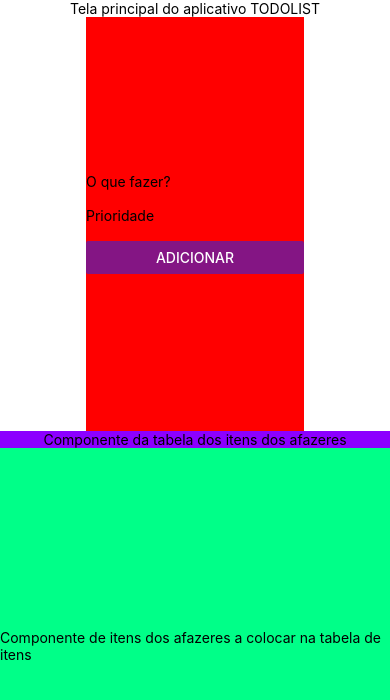
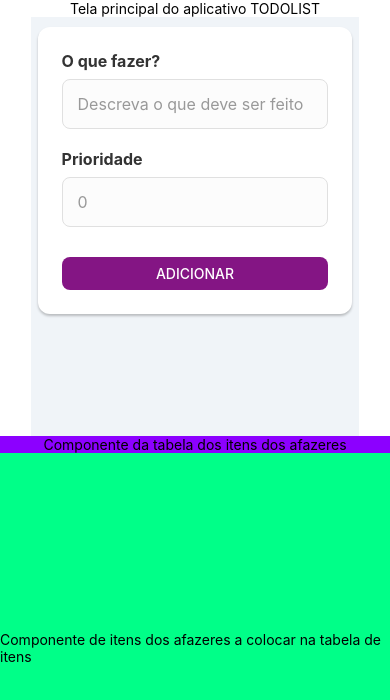
Before and after one commit to igor-mondoni/TO-DO-LIST-REACT-NATIVE, a React Native app: screen / in a window 390 px wide. Shown: the top 700 px of the page. Built offline with nearby package versions, Linux system fonts and the light colour scheme.

Commit message:
(Style): Estilizacao do componente de formulario

```diff
--- a/src/components/TodoFormInput/TodoFormInput.tsx
+++ b/src/components/TodoFormInput/TodoFormInput.tsx
@@ -9,11 +9,7 @@ type Todo = {
 export default function TodoFormInput() {
     const [textInputValueTodo, setTextInputValueTodo] = useState<Todo['todotext']>('');
     const [textInputValueTodoPriority, setTextInputValueTodoPriority] = useState<string>('');
-    const { state,addTodo } = useTodos()
-    useEffect(() => {
-        console.log(textInputValueTodo);
-        console.log(textInputValueTodoPriority);
-    }, [textInputValueTodo,textInputValueTodoPriority]);
+    const { state, addTodo } = useTodos()
 
     const handleAddTodo = () => {
         if (!textInputValueTodo.trim() || !textInputValueTodoPriority) {
@@ -28,46 +24,93 @@ export default function TodoFormInput() {
             return;
         }
 
-        addTodo(textInputValueTodo,priorityNumber);
-        console.log(state.todos)
+        addTodo(textInputValueTodo, priorityNumber);
         setTextInputValueTodo('');
         setTextInputValueTodoPriority('');
     }
 
     return (
         <View style={styles.container}>
-            <View>
-                <Text>{'O que fazer?'}</Text>
+            <View style={styles.formContainer}>
+
+                <Text style={styles.label}>{'O que fazer?'}</Text>
                 <TextInput
                     style={styles.input}
                     onChangeText={setTextInputValueTodo}
-                    value={textInputValueTodo} />
+                    value={textInputValueTodo}
+                    placeholder="Descreva o que deve ser feito"
+                    placeholderTextColor="#999"
+                />
 
-                <Text>{'Prioridade'}</Text>
+                <Text style={styles.label}>{'Prioridade'}</Text>
                 <TextInput
                     style={styles.input}
                     onChangeText={setTextInputValueTodoPriority}
                     value={textInputValueTodoPriority}
-                    inputMode="numeric" />
-                <Button
-                    onPress={handleAddTodo}
-                    title={"Adicionar"}
-                    color="#841584"
-                    accessibilityLabel="Learn more about this purple button"
+                    inputMode="numeric"
+                    placeholder="0"
+                    placeholderTextColor="#999"
                 />
+
+                <View style={styles.buttonContainer}>
+                    <Button
+                        onPress={handleAddTodo}
+                        title={"Adicionar"}
+                        color="#841584"
+                        accessibilityLabel="Adicionar nova tarefa"
+                    />
+                </View>
             </View>
         </View>
     );
 }
-
 const styles = StyleSheet.create({
     container: {
         flex: 1,
-        backgroundColor: '#ff0000ff',
+        backgroundColor: '#F0F4F8',
         alignItems: 'center',
-        justifyContent: 'center',
+        justifyContent: 'flex-start',
+        paddingTop: 10,
     },
+
+    formContainer: {
+        width: '96%',
+        padding: 24,
+        backgroundColor: '#ffffff',
+        borderRadius: 12,
+
+        shadowColor: "#000",
+        shadowOffset: {
+            width: 0,
+            height: 2,
+        },
+        shadowOpacity: 0.23,
+        shadowRadius: 2.62,
+        elevation: 4,
+    },
+
+    label: {
+        fontSize: 16,
+        fontWeight: 'bold',
+        color: '#333',
+        marginBottom: 8,
+    },
+
     input: {
-        backgroundColor: '#ff0000ff',
+        backgroundColor: '#FCFCFC',
+        height: 50,
+        borderWidth: 1,
+        borderColor: '#E0E0E0',
+        borderRadius: 8,
+        paddingHorizontal: 15,
+        marginBottom: 20,
+        fontSize: 16,
+        color: '#333',
+    },
+
+    buttonContainer: {
+        marginTop: 10,
+        borderRadius: 8,
+        overflow: 'hidden',
     }
 });
```
